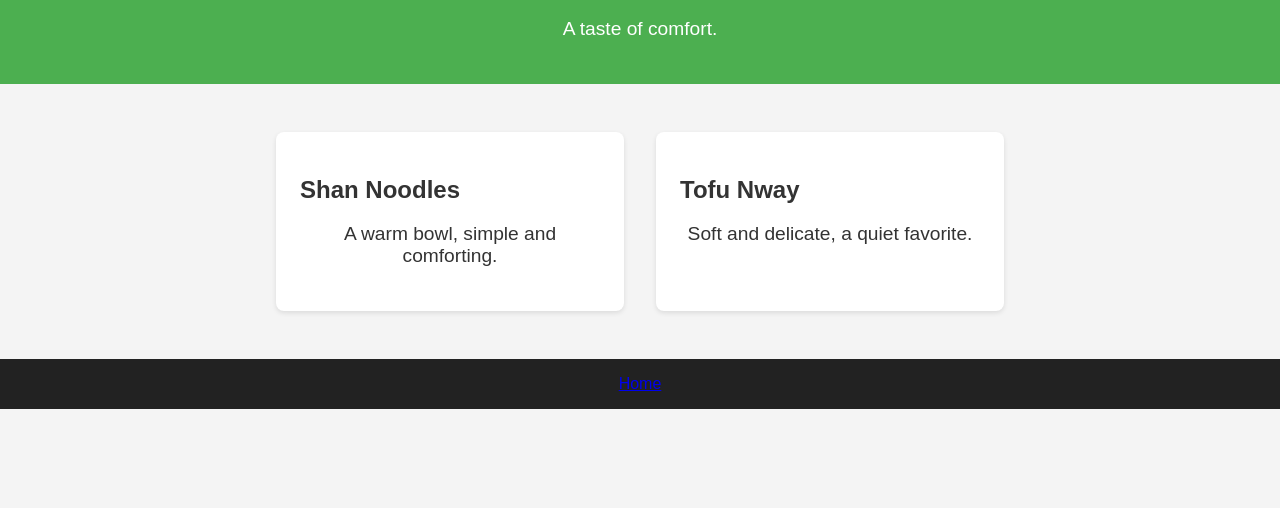
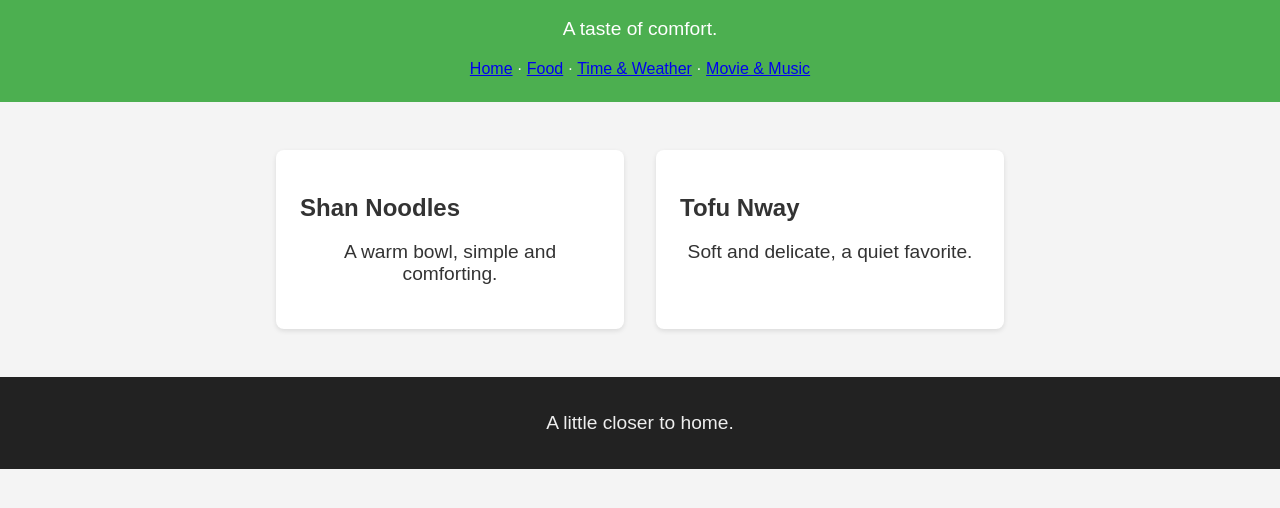
Before and after one commit to rayofsolar05/my-first-dashboard, a plain HTML site: page food.html in a window 1280 px wide. Shown: the part 96-604 px from the top of the page. Drawn offline with Linux system fonts and the light colour scheme.

Commit message:
Update food.html

```diff
--- a/food.html
+++ b/food.html
@@ -9,10 +9,16 @@
   <header>
     <h1>Food Today</h1>
     <p>A taste of comfort.</p>
+    <!-- Navigation bar -->
+    <nav>
+      <a href="index.html">Home</a> ·
+      <a href="food.html">Food</a> ·
+      <a href="time.html">Time & Weather</a> ·
+      <a href="media.html">Movie & Music</a>
+    </nav>
   </header>
 
   <main>
-    <!-- Add your food cards here -->
     <section class="card yellow">
       <h2>Shan Noodles</h2>
       <p>A warm bowl, simple and comforting.</p>
@@ -25,9 +31,7 @@
   </main>
 
   <footer>
-    <nav>
-      <a href="index.html">Home</a>
-    </nav>
+    <p>A little closer to home.</p>
   </footer>
 </body>
 </html>
```
